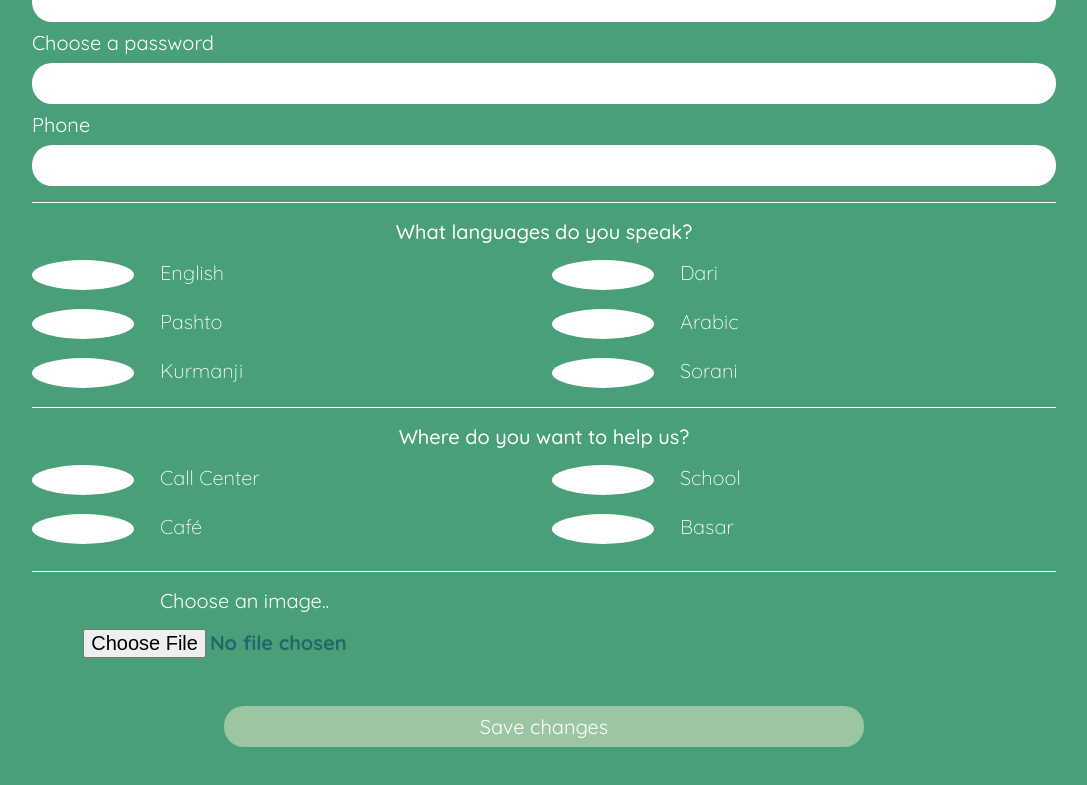
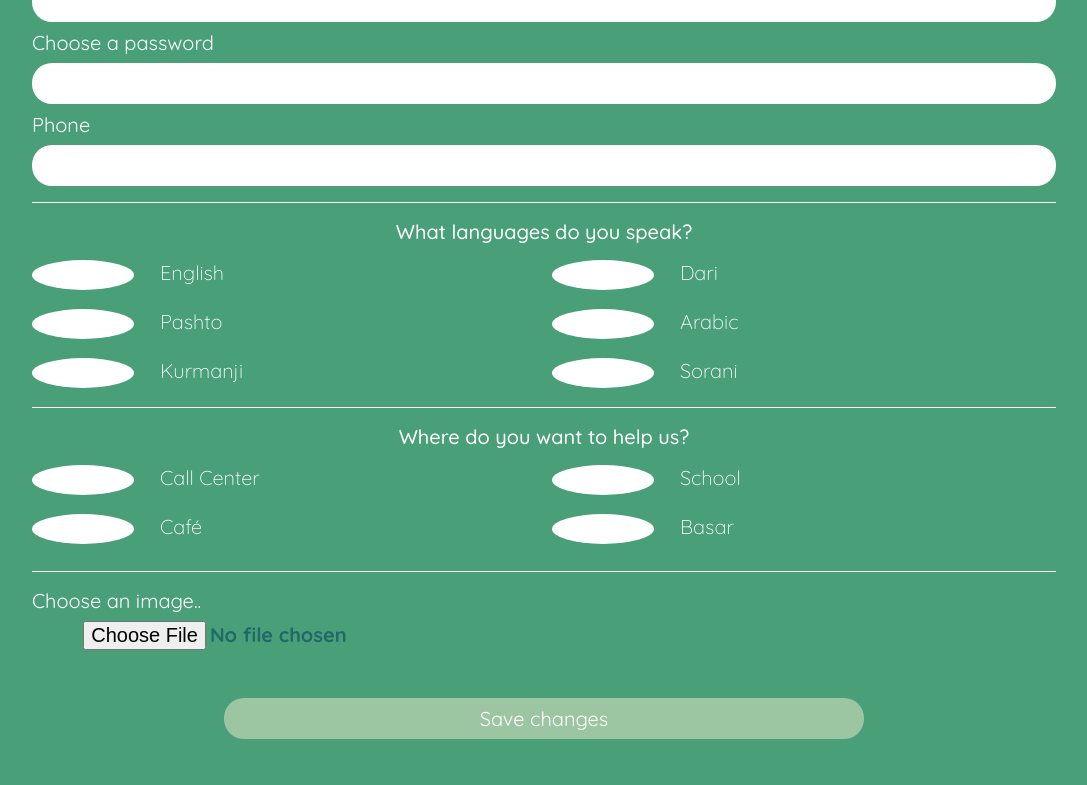
Before and after one commit to werthmannsupercode/HUGFUGEE, a plain HTML site: page frontend/pages/profile.html in a window 1280 px wide. Shown: the part 868-1653 px from the top of the page, without its empty margins (96-1183 px from the left). Drawn offline with Linux system fonts and the light colour scheme.

Commit message:
choose picture right position

```diff
--- a/frontend/css/style.css
+++ b/frontend/css/style.css
@@ -463,3 +463,8 @@ VOLUNTEER PROFILE SETTINGS STYLES
     margin: 2vh 10vw;
     padding: 2vh 0;
 }
+
+.uploadIMG p {
+    font-size: 2rem;
+    color: white;
+}
--- a/frontend/pages/profile.html
+++ b/frontend/pages/profile.html
@@ -92,7 +92,7 @@
           </div>
         </div>
         <div class="uploadIMG">
-          <label for="profileIMGUpload">Choose an image..</label>
+          <p>Choose an image..</p>
           <input type="file" name="profileIMGUpload" id="profileIMGUpload">
         </div>
         <button>Save changes</button>
```
